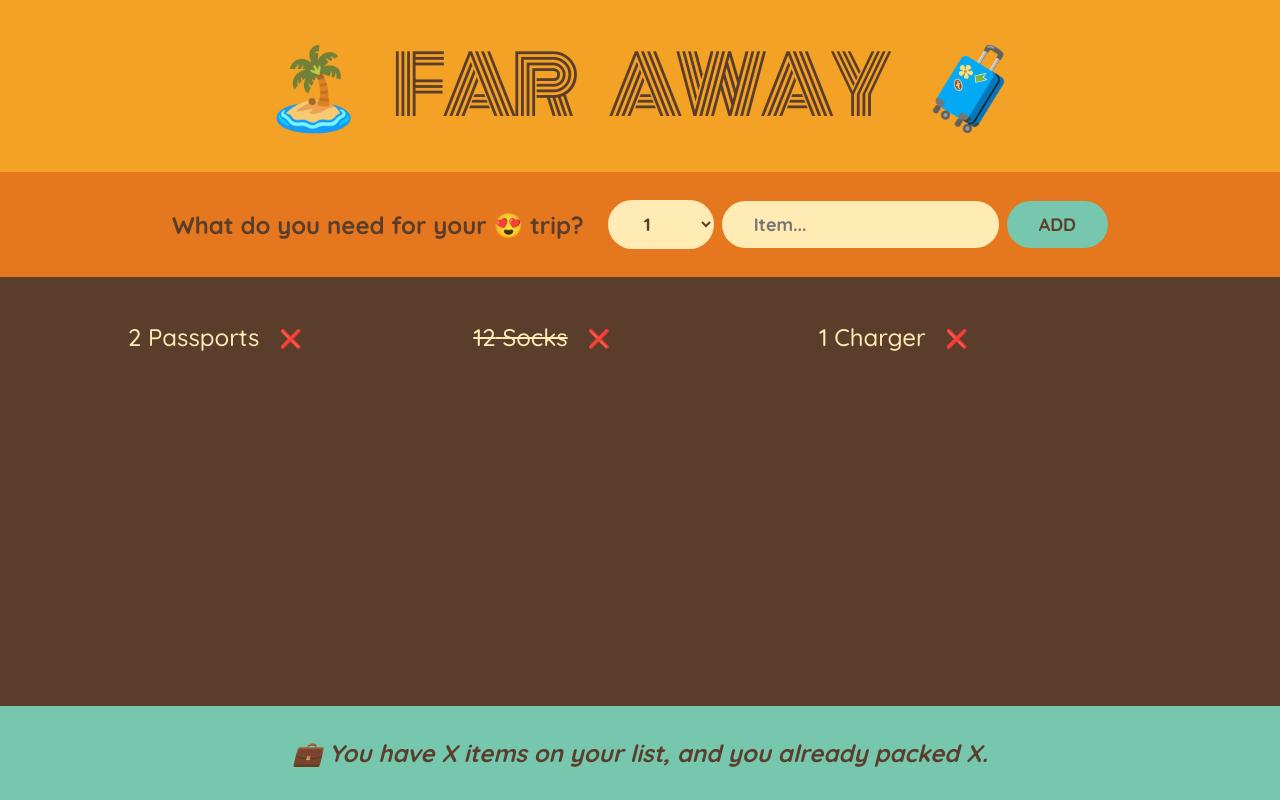
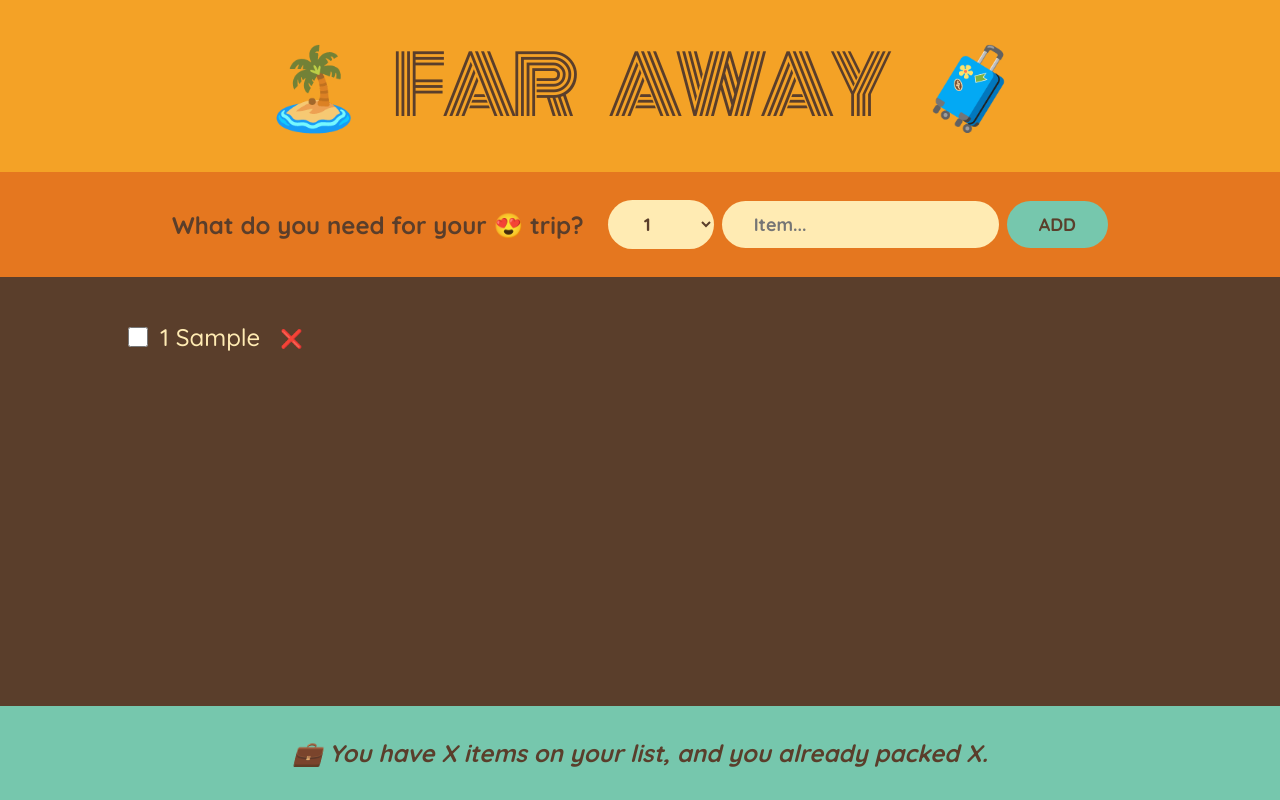
Before and after one commit to faratim/travel-list, a React (Create React App) app: page / in a window 1280 px wide. Both pictures are taken after typing "Sample" into the empty fields and a click on the button "ADD". Built offline with nearby package versions, Linux system fonts and the light colour scheme.

Commit message:
adding check toggle and delete items; lifting up state

```diff
--- a/src/App.js
+++ b/src/App.js
@@ -1,17 +1,33 @@
 import { useState } from "react";
 
-const initialItems = [
-  { id: 1, description: "Passports", quantity: 2, packed: false },
-  { id: 2, description: "Socks", quantity: 12, packed: true },
-  { id: 3, description: "Charger", quantity: 1, packed: false },
-];
+export default function App() {
+  const [items, setItems] = useState([]);
 
-export default function App() {
+  function handleAddItems(item) {
+    setItems((items) => [...items, item]);
+  }
+
+  function handleDeleteItem(id) {
+    setItems((items) => items.filter((item) => id !== item.id));
+  }
+
+  function handleToggleItem(id) {
+    setItems((items) =>
+      items.map((item) =>
+        item.id === id ? { ...item, packed: !item.packed } : item
+      )
+    );
+  }
+
   return (
     <div className="app">
       <Logo />
-      <Form />
-      <PackingList />
+      <Form onAddItems={handleAddItems} />
+      <PackingList
+        items={items}
+        onDeleteItem={handleDeleteItem}
+        onToggleItem={handleToggleItem}
+      />
       <Stats />
     </div>
   );
@@ -21,7 +37,7 @@
   return <h1>🏝️ Far Away 🧳</h1>;
 }
 
-function Form() {
+function Form({ onAddItems }) {
   const [description, setDescription] = useState("");
   const [quantity, setQuantity] = useState(1);
 
@@ -32,6 +48,8 @@
 
     const newItem = { description, quantity, packed: false, id: Date.now() };
     console.log(newItem);
+
+    onAddItems(newItem);
 
     setDescription("");
     setQuantity(1);
@@ -61,25 +79,35 @@
   );
 }
 
-function PackingList() {
+function PackingList({ items, onDeleteItem, onToggleItem }) {
   return (
     <div className="list">
       <ul>
-        {initialItems.map((item) => (
-          <Item item={item} key={item.id} />
+        {items.map((item) => (
+          <Item
+            item={item}
+            onDeleteItem={onDeleteItem}
+            onToggleItem={onToggleItem}
+            key={item.id}
+          />
         ))}
       </ul>
     </div>
   );
 }
 
-function Item({ item }) {
+function Item({ item, onDeleteItem, onToggleItem }) {
   return (
     <li>
+      <input
+        type="checkbox"
+        value={item.packed}
+        onChange={() => onToggleItem(item.id)}
+      />
       <span style={item.packed ? { textDecoration: "line-through" } : {}}>
         {item.quantity} {item.description}
       </span>
-      <button>❌</button>
+      <button onClick={() => onDeleteItem(item.id)}>❌</button>
     </li>
   );
 }
--- a/src/index.css
+++ b/src/index.css
@@ -94,7 +94,7 @@
 .list ul {
   list-style: none;
   width: 80%;
-  overflow: scroll;
+  /* overflow: scroll; */
 
   display: grid;
   grid-template-columns: repeat(auto-fit, minmax(250px, 1fr));
```
